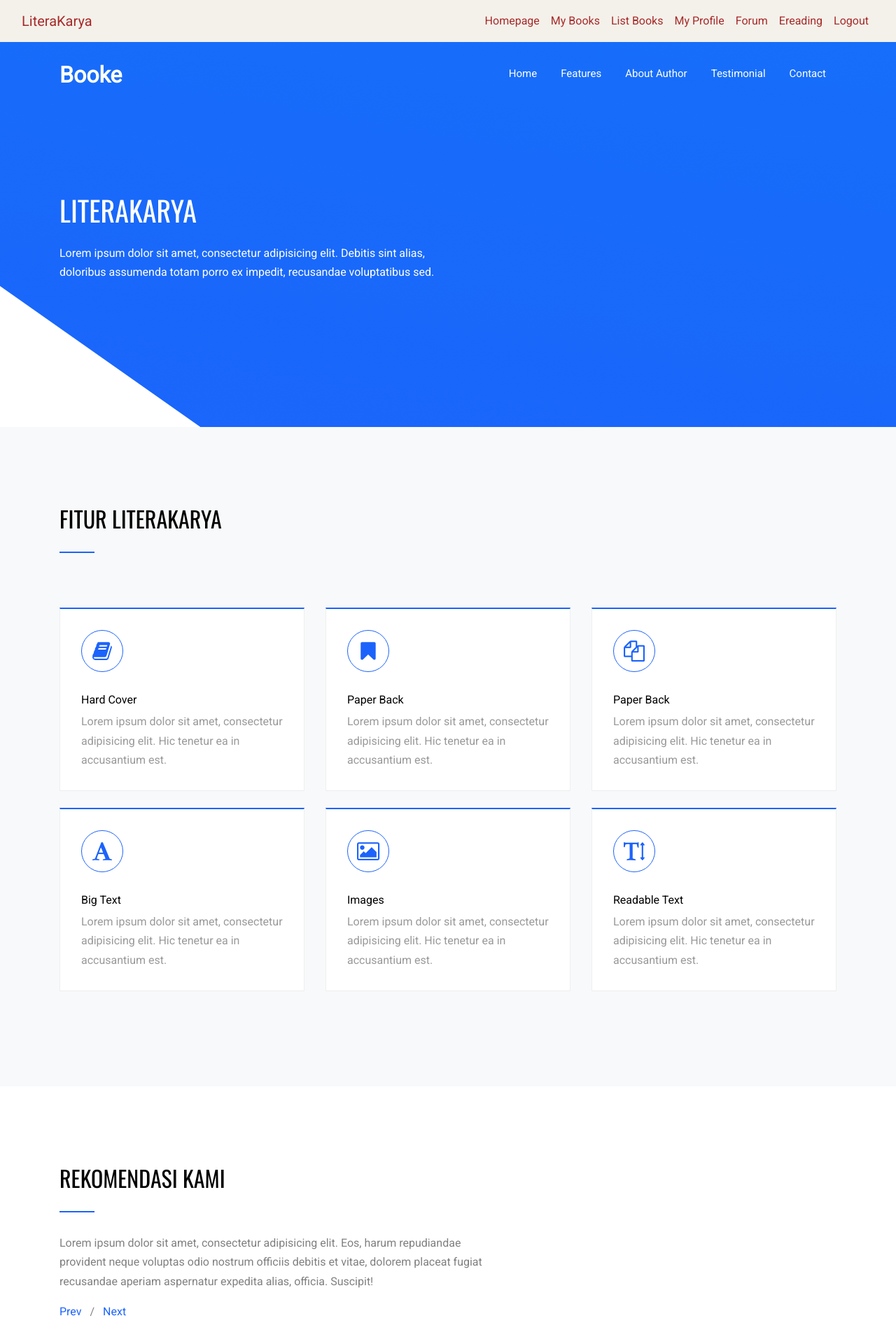
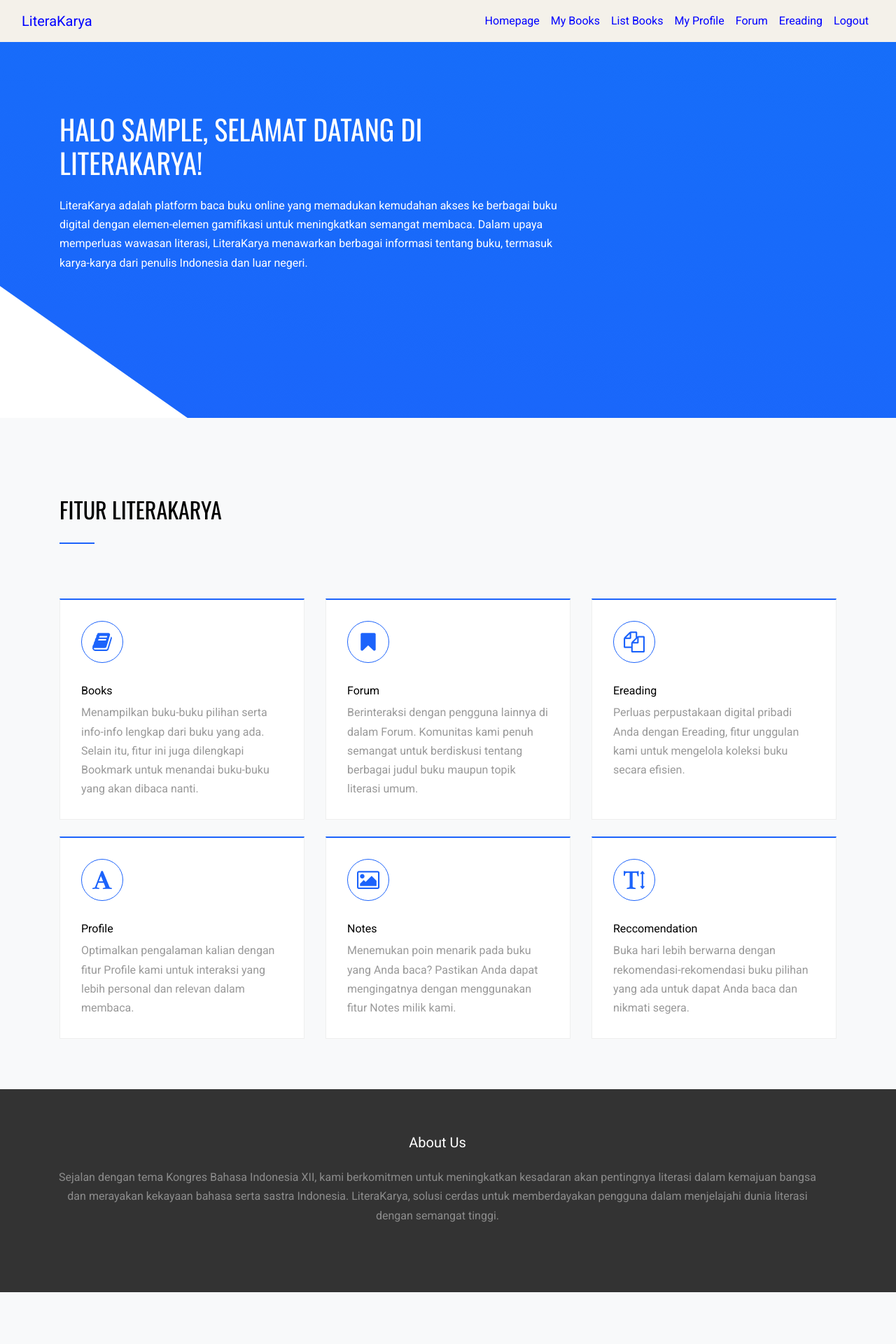
Before and after one commit to pbp-d03/literakarya, a Django app: page / in a window 1280 px wide. Shown: the top 1920 px of the page at 70% size. After the commit the page ends 1846 px from the top, so only its background shows below. Run offline with Django 4.2, Linux system fonts and the light colour scheme; a user stored in the database is signed in; tables that the repository leaves empty hold one stand-in row (values such as "Sample post"); some libraries are stand-ins or nearby versions; some web fonts are replaced.

Commit message:
Mendesain main.html dan navbar base.html

```diff
--- a/main/static/css/style.css
+++ b/main/static/css/style.css
@@ -144,7 +144,7 @@ h1, h2, h3, h4, h5, h6 {
     position: absolute;
     width: 40px;
     height: 2px;
-    background: #1C63FB; }
+    background: #AED8B6; }
   .site-section-heading.text-center:before {
     content: "";
     left: 50%;
@@ -155,14 +155,14 @@ h1, h2, h3, h4, h5, h6 {
     position: absolute;
     width: 40px;
     height: 2px;
-    background: #1C63FB; }
+    background: #AED8B6; }
 
 .border-top {
   border-top: 1px solid #ced4da !important; }
 
 .site-footer {
-  padding-top: 17rem;
-  padding-bottom: 4rem;
+  padding-top: 4rem;
+  padding-bottom: 2rem;
   background: #333333; }
   .site-footer p {
     color: #8c8c8c; }
--- a/main/templates/main.html
+++ b/main/templates/main.html
@@ -17,109 +17,58 @@
         <link rel="stylesheet" href="/static/css/owl.carousel.min.css">
         <link rel="stylesheet" href="/static/css/owl.theme.default.min.css">
         <link rel="stylesheet" href="/static/css/bootstrap-datepicker.css">
-
-
         <link rel="stylesheet" href="/static/fonts/flaticon/font/flaticon.css">
-
         <link rel="stylesheet" href="/static/css/aos.css">
         <link rel="stylesheet" href="/static/css/jquery.fancybox.min.css">
-
-
         <link rel="stylesheet" href="/static/css/style.css">
-
-    </head>
-    <body data-spy="scroll" data-target=".site-navbar-target" data-offset="300">
-
-    <div class="site-wrap">
-
-        <div class="site-mobile-menu site-navbar-target">
-        <div class="site-mobile-menu-header">
-            <div class="site-mobile-menu-close mt-3">
-            <span class="icon-close2 js-menu-toggle"></span>
-            </div>
-        </div>
-        <div class="site-mobile-menu-body"></div>
-        </div> <!-- .site-mobile-menu -->
-
-
-        <div class="site-navbar-wrap">
-
-        <div class="site-navbar site-navbar-target js-sticky-header">
-            <div class="container">
-            <div class="row align-items-center">
-                <div class="col-6 col-lg-3">
-                <h1 class="my-0 site-logo"><a href="main.html">Booke</a></h1>
-                </div>
-                <div class="col-6 col-lg-9">
-                <nav class="site-navigation text-right" role="navigation">
-                    <div class="container">
-
-                    <div class="d-inline-block d-lg-none ml-md-0 mr-auto py-3 "><a href="#" class="site-menu-toggle js-menu-toggle text-black">
-                        <span class="icon-menu h3"></span>
-                    </a></div>
-
-                    <ul class="site-menu main-menu js-clone-nav d-none d-lg-block">
-                        <li><a href="#home-section" class="nav-link">Home</a></li>
-                        <li><a href="#features-section" class="nav-link">Features</a></li>
-                        <li><a href="#about-section" class="nav-link">About Author</a></li>
-                        <li><a href="#testimonial-section" class="nav-link">Testimonial</a></li>
-                        <li><a href="#contact-section" class="nav-link">Contact</a></li>
-                    </ul>
-                    </div>
-                </nav>
-                </div>
-            </div>
-            </div>
-        </div>
-        </div> <!-- END .site-navbar-wrap -->
-
-
 
         <div class="site-section" id="home-section">
         <div class="container">
             <div class="row">
-            <div class="col-md-6 mb-5">
-                <h1 class="text-white serif text-uppercase mb-4">LiteraKarya</h1>
-                <p class="text-white mb-5">Lorem ipsum dolor sit amet, consectetur adipisicing elit. Debitis sint alias, doloribus assumenda totam porro ex impedit, recusandae voluptatibus sed.</p>
+            <div class="col-md-8 mb-5">
+                <h1 class="text-white serif text-uppercase mb-4"> Halo {{user.profile.first_name}}, Selamat datang di LiteraKarya!</h1>
+                <p class="text-white mb-5">LiteraKarya adalah platform baca buku online yang memadukan kemudahan akses ke berbagai buku digital dengan elemen-elemen gamifikasi untuk meningkatkan semangat membaca. Dalam upaya memperluas wawasan literasi, LiteraKarya menawarkan berbagai informasi tentang buku, termasuk karya-karya dari penulis Indonesia dan luar negeri. </p>
             </div>
             </div>
         </div>
         </div>
 
         <div class="site-section bg-light" id="features-section">
-        <div class="container">
+        <div class="container mb-5">
             <div class="row mb-5">
             <div class="col-md-7">
                 <h2 class="heading">Fitur LiteraKarya</h2>
             </div>
             </div>
+
             <div class="row">
             <div class="col-md-6 col-lg-4 mb-4">
                 <div class="service h-100">
                 <span class="wrap-icon">
                     <span class="icon-book"></span>
                 </span>
-                <h3>Hard Cover</h3>
-                <p>Lorem ipsum dolor sit amet, consectetur adipisicing elit. Hic tenetur ea in accusantium est.</p>
+                <h3>Books</h3>
+                <p>Menampilkan buku-buku pilihan serta info-info lengkap dari buku yang ada. Selain itu, fitur ini juga dilengkapi Bookmark untuk menandai buku-buku yang akan dibaca nanti.</p>
                 </div>
+            </div>
 
-            </div>
             <div class="col-md-6 col-lg-4 mb-4">
                 <div class="service h-100">
                 <span class="wrap-icon">
                     <span class="icon-bookmark"></span>
                 </span>
-                <h3>Paper Back</h3>
-                <p>Lorem ipsum dolor sit amet, consectetur adipisicing elit. Hic tenetur ea in accusantium est.</p>
+                <h3>Forum</h3>
+                <p>Berinteraksi dengan pengguna lainnya di dalam Forum. Komunitas kami penuh semangat untuk berdiskusi tentang berbagai judul buku maupun topik literasi umum.</p>
                 </div>
             </div>
+
             <div class="col-md-6 col-lg-4 mb-4">
                 <div class="service h-100">
                 <span class="wrap-icon">
                     <span class="icon-files-o"></span>
                 </span>
-                <h3>Paper Back</h3>
-                <p>Lorem ipsum dolor sit amet, consectetur adipisicing elit. Hic tenetur ea in accusantium est.</p>
+                <h3>Ereading</h3>
+                <p>Perluas perpustakaan digital pribadi Anda dengan Ereading, fitur unggulan kami untuk mengelola koleksi buku secara efisien.</p>
                 </div>
             </div>
 
@@ -128,98 +77,45 @@
                 <span class="wrap-icon">
                     <span class="icon-font"></span>
                 </span>
-                <h3>Big Text</h3>
-                <p>Lorem ipsum dolor sit amet, consectetur adipisicing elit. Hic tenetur ea in accusantium est.</p>
+                <h3>Profile</h3>
+                <p>Optimalkan pengalaman kalian dengan fitur Profile kami untuk interaksi yang lebih personal dan relevan dalam membaca.</p>
                 </div>
+            </div>
 
-            </div>
             <div class="col-md-6 col-lg-4 mb-4">
                 <div class="service h-100">
                 <span class="wrap-icon">
                     <span class="icon-photo"></span>
                 </span>
-                <h3>Images</h3>
-                <p>Lorem ipsum dolor sit amet, consectetur adipisicing elit. Hic tenetur ea in accusantium est.</p>
+                <h3>Notes</h3>
+                <p>Menemukan poin menarik pada buku yang Anda baca? Pastikan Anda dapat mengingatnya dengan menggunakan fitur Notes milik kami.</p>
                 </div>
             </div>
+
             <div class="col-md-6 col-lg-4 mb-4">
                 <div class="service h-100">
                 <span class="wrap-icon">
                     <span class="icon-text-height"></span>
                 </span>
-                <h3>Readable Text</h3>
-                <p>Lorem ipsum dolor sit amet, consectetur adipisicing elit. Hic tenetur ea in accusantium est.</p>
+                <h3>Reccomendation</h3>
+                <p>Buka hari lebih berwarna dengan rekomendasi-rekomendasi buku pilihan yang ada untuk dapat Anda baca dan nikmati segera.</p>
                 </div>
             </div>
 
-            </div>
-        </div>
-        </div>
-
-        <div class="site-section">
-        <div class="container">
-            <div class="row mb-5">
-            <div class="col-md-7">
-                <h2 class="heading">Rekomendasi Kami</h2>
-                <p>Lorem ipsum dolor sit amet, consectetur adipisicing elit. Eos, harum repudiandae provident neque voluptas odio nostrum officiis debitis et vitae, dolorem placeat fugiat recusandae aperiam aspernatur expedita alias, officia. Suscipit!</p>
-                <p class="mb-3">
-                <a href="#" class="customNextBtn">Prev</a>
-                <span class="mx-2">/</span>
-                <a href="#" class="customPrevBtn">Next</a>
-                </p>
-            </div>
-            </div>
-
-            <div class="owl-carousel slide-one-item">
-            <img src="/static/images/img_1.jpg" alt="Image" class="img-fluid">
-            <img src="/static/images/img_2.jpg" alt="Image" class="img-fluid">
-            <img src="/static/images/img_3.jpg" alt="Image" class="img-fluid">
-            <img src="/static/images/img_4.jpg" alt="Image" class="img-fluid">
-            <img src="/static/images/img_5.jpg" alt="Image" class="img-fluid">
-            </div>
         </div>
         </div>
 
         <footer class="site-footer">
         <div class="container">
             <div class="row">
-            <div class="col-lg-4 mb-5 mb-lg-0">
-                <div class="row mb-5">
-                <div class="col-12">
+                <div class="row mb-5 text-center">
                     <h3 class="footer-heading mb-4">About Us</h3>
-                    <p>Lorem ipsum dolor sit amet, consectetur adipisicing elit. Veniam blanditiis, vero voluptatum distinctio qui. Nostrum quibusdam, dolor unde sunt fugiat.</p>
+                    <p>Sejalan dengan tema Kongres Bahasa Indonesia XII, kami berkomitmen untuk meningkatkan kesadaran akan pentingnya literasi dalam kemajuan bangsa dan merayakan kekayaan bahasa serta sastra Indonesia. LiteraKarya, solusi cerdas untuk memberdayakan pengguna dalam menjelajahi dunia literasi dengan semangat tinggi.</p>
                 </div>
-                </div>
-
-
-
-            </div>
-
-            </div>
-            <div class="row text-center">
-            <div class="col-md-12">
-                <p>
-                <!-- Link back to Colorlib can't be removed. Template is licensed under CC BY 3.0. -->
-                Copyright &copy;<script>document.write(new Date().getFullYear());</script> All rights reserved | This template is made with <i class="icon-heart text-danger" aria-hidden="true"></i> by <a href="https://colorlib.com" target="_blank" >Colorlib</a>
-                <!-- Link back to Colorlib can't be removed. Template is licensed under CC BY 3.0. -->
-                </p>
-            </div>
-
             </div>
         </div>
         </footer>
-    </div>
-
     </body>
-    </html>
-    <div class="container py-5">
-        <h1>
-            LiteraKarya
-        </h1>
-        <h3>Halo {{user.profile.first_name}}</h3>
-        <a href="{% url 'user_profile:cari_buku' %}">Cari Buku</a>
-        <a href="{% url 'user_profile:rekomen' %}">Rekomen Buku</a>
-    </div>
 {% else %}
     <!-- Tampilkan pesan jika profil belum diisi -->
     <div class="container py-5">
@@ -228,6 +124,4 @@
         </script>
     </div>
 {% endif %}
-
-
 {% endblock content %}
--- a/templates/base.html
+++ b/templates/base.html
@@ -21,7 +21,7 @@
     .navbar-brand,
     .nav-link,
     .nav-link{
-      color: brown;
+      color: blue;
     }
 
     .nav-link:hover,
```
Also changed, not shown: main/templates/index.html (deleted, +0 -208 lines).
